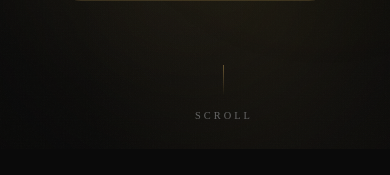
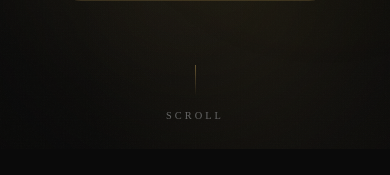
Before and after one commit to aayashahmad/rickyrestaurants, a Next.js app: page / in a window 390 px wide. Shown: the part 611-786 px from the top of the page. Built offline with nearby package versions, Linux system fonts and the light colour scheme.

Commit message:
align scroll cntr

```diff
--- a/src/components/Hero/Hero.module.css
+++ b/src/components/Hero/Hero.module.css
@@ -317,6 +317,11 @@
 
     .scrollIndicator {
         bottom: 24px;
+        left: 0;
+        right: 0;
+        margin: 0 auto;
+        transform: none;
+        width: max-content;
     }
 }
 
```
